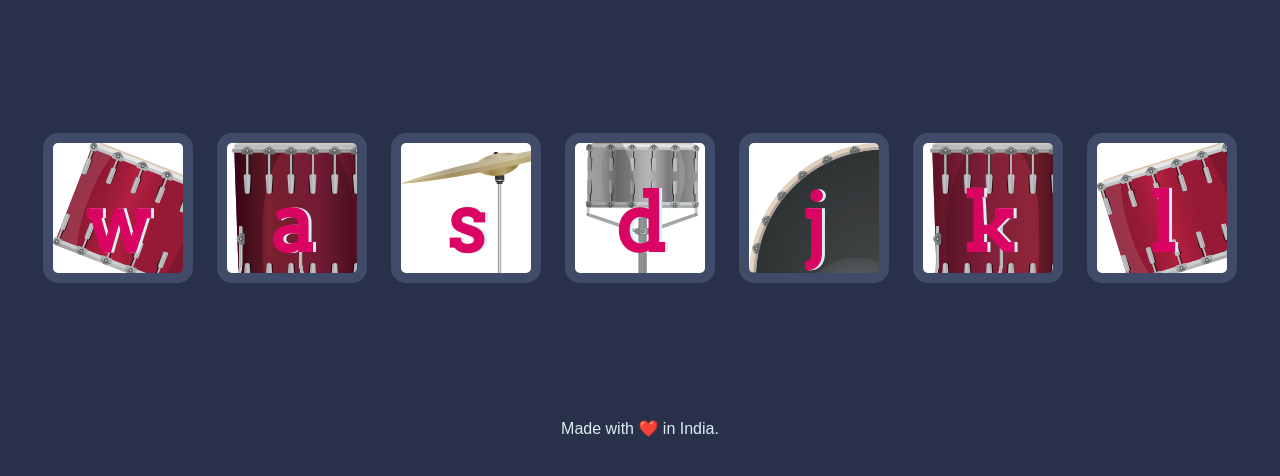
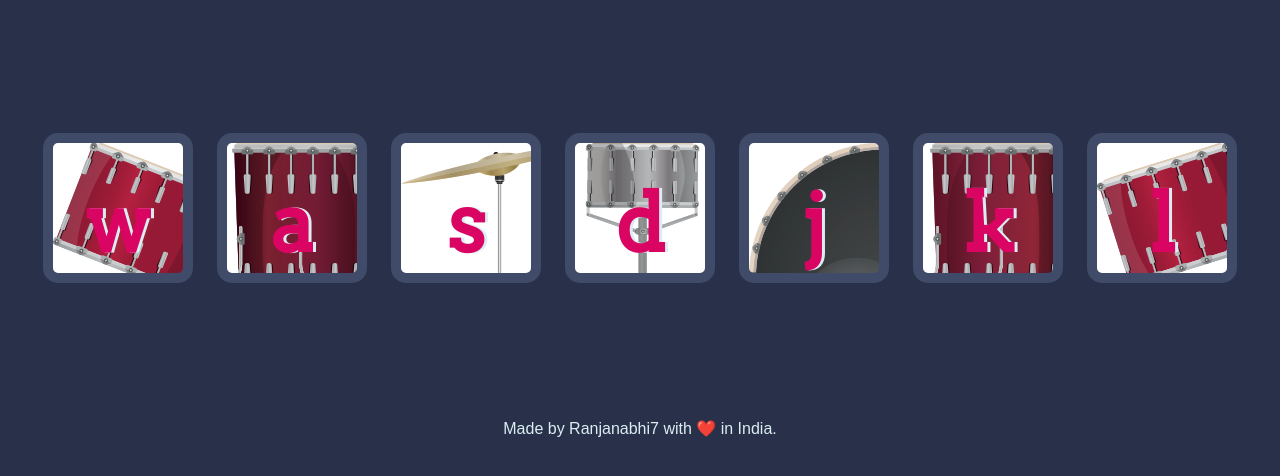
Before and after one commit to ranjanabhi07/Drum-kit---game, a plain HTML site: page index.html in a window 1280 px wide. Shown: the part 156-632 px from the top of the page. Drawn offline with Linux system fonts and the light colour scheme.

Commit message:
Update index.html

```diff
--- a/index.html
+++ b/index.html
@@ -23,7 +23,7 @@
 
 
   <footer>
-    Made with ❤️ in India.
+    Made by Ranjanabhi7 with ❤️ in India.
   </footer>
     <script src="script.js"></script>
 </body>
```
